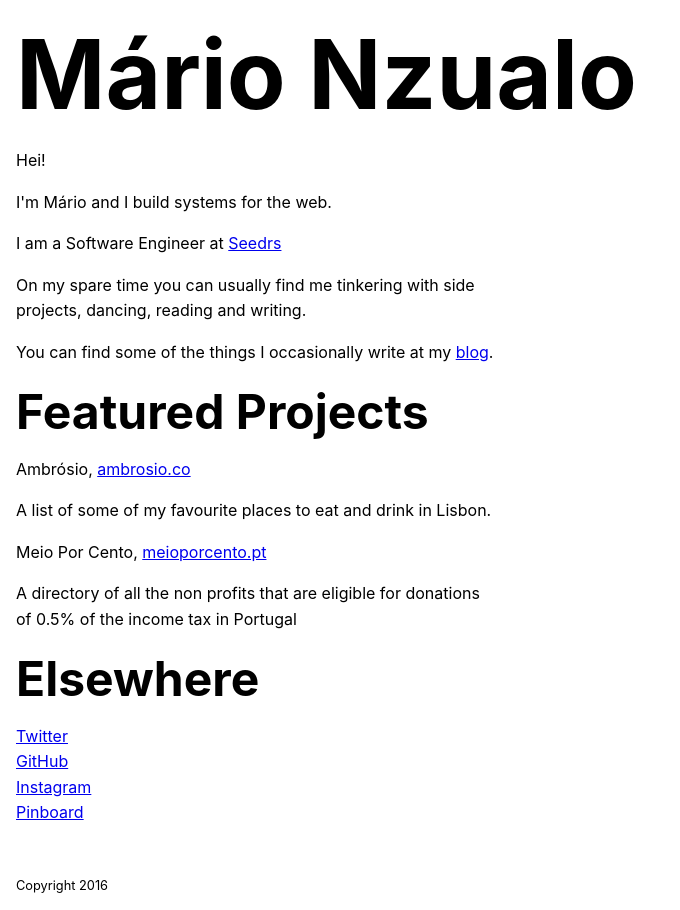
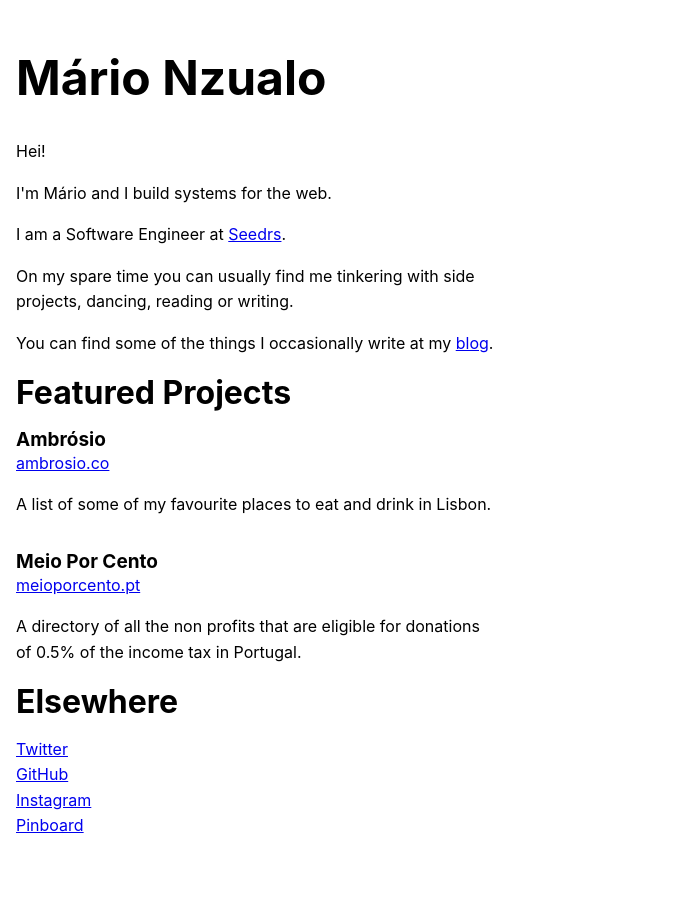
Before and after one commit to marionzualo/www, a Jekyll site: the page built from index.html, in a window 1280 px wide. Shown: the whole page, without its empty margins (0-680 px from the left). Built offline with Jekyll 4.4.1, drawn with Linux system fonts in a browser that asks for light colours.

Commit message:
Copy adjustments

```diff
--- a/index.html
+++ b/index.html
@@ -3,28 +3,24 @@ layout: default
 ---
 
 <main class="pa3">
-  <h1 class="f1 mt0 mb3">Mário Nzualo</h1>
+  <h1 class="f3 mt0 mt4 mb4">Mário Nzualo</h1>
   <p class="measure lh-copy">Hei!</p>
   <p class="measure lh-copy">I'm <span>Mário<span> and I build systems for the web.</p>
-  <p class="measure lh-copy">I am a Software Engineer at <a href="https://www.seedrs.com">Seedrs</a></p>
+  <p class="measure lh-copy">I am a Software Engineer at <a href="https://www.seedrs.com">Seedrs</a>.</p>
   <p class="measure lh-copy">
-    On my spare time you can usually find me tinkering with side projects, dancing, reading and writing.
+    On my spare time you can usually find me tinkering with side projects, dancing, reading or writing.
   </p>
   <p class="measure lh-copy">
   You can find some of the things I occasionally write at my <a href="http://blog.marionzualo.com">blog</a>.
   </p>
-  <h2 class="f3 mt0 mb0">Featured Projects</h2>
-  <ul class="list-reset pl0 ml0 lh-copy">
-    <li>
-      <p class="measure lh-copy"><span>Ambrósio</span>, <a href="http://ambrosio.co">ambrosio.co</a></p>
-      <p class="measure lh-copy">A list of some of my favourite places to eat and drink in Lisbon.</p>
-    </li>
-    <li>
-      <p class="measure lh-copy"><span>Meio Por Cento</span>, <a href="http://meioporcento.pt">meioporcento.pt</a></p>
-      <p class="measure lh-copy">A directory of all the non profits that are eligible for donations of 0.5% of the income tax in Portugal</p>
-    </li>
-  </ul>
-  <h2 class="f3 mt0 mb0">Elsewhere</h2>
+  <h2 class="f4 mt0 mb3">Featured Projects</h2>
+  <h3 class="f6 mt0 mb0">Ambrósio</h3>
+  <p class="measure lh-copy ma0"><a href="http://ambrosio.co">ambrosio.co</a></p>
+  <p class="measure lh-copy mb4">A list of some of my favourite places to eat and drink in Lisbon.</p>
+  <h3 class="f6 mt0 mb0">Meio Por Cento</h3>
+  <p class="measure lh-copy ma0"><a href="http://meioporcento.pt">meioporcento.pt</a></p>
+  <p class="measure lh-copy">A directory of all the non profits that are eligible for donations of 0.5% of the income tax in Portugal.</p>
+  <h2 class="f4 mt0 mb3">Elsewhere</h2>
   <ul class="list-reset pl0 ml0 lh-copy">
     <li><a href="https://twitter.com/marionzualo">Twitter</a></li>
     <li><a href="https://github.com/marionzualo">GitHub</a></li>
@@ -33,5 +29,4 @@ layout: default
   </ul>
 </main>
 <footer class="pa3">
-  <small>Copyright 2016</small>
 </footer>
```
